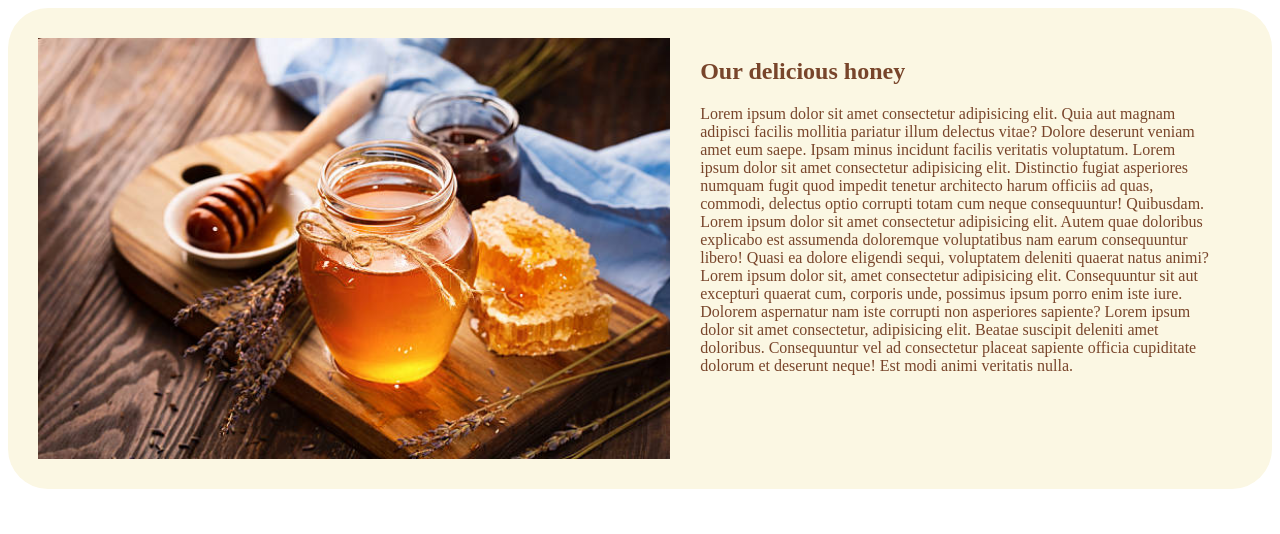
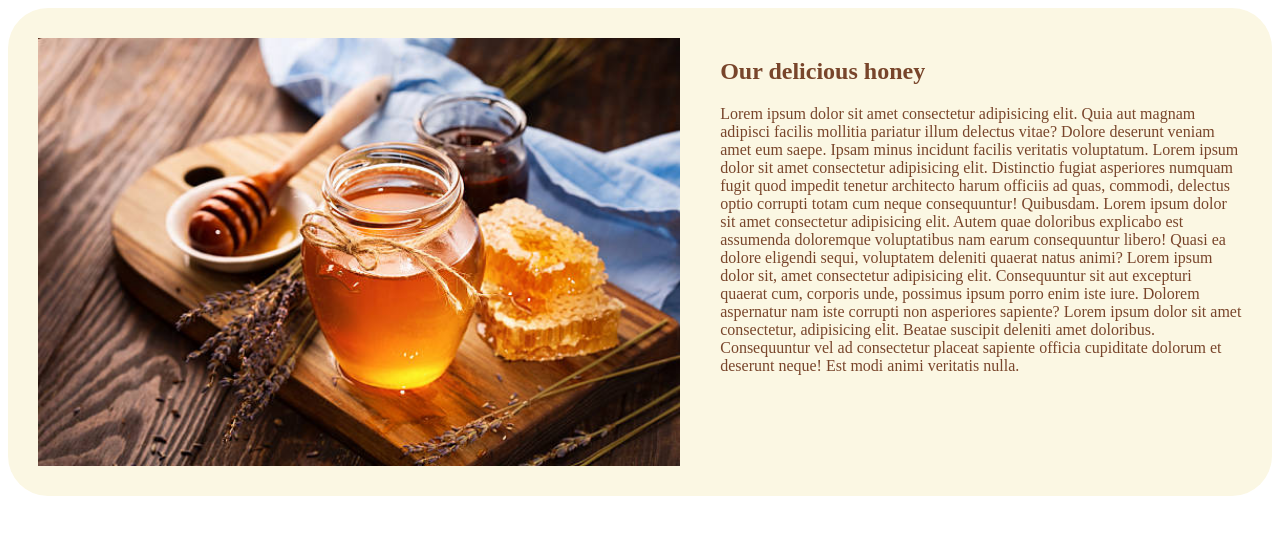
Before and after one commit to ginevratesta/M3_Exercise_W1D4, a plain HTML site: page index3.html in a window 1280 px wide. Drawn offline with Linux system fonts and the light colour scheme.

Commit message:
last commit

```diff
--- a/style3.css
+++ b/style3.css
@@ -7,8 +7,8 @@ body {
   }
 
   .container {
-    flex: 1 1 100%;
     flex-wrap: wrap-reverse;
+    gap: 40px;
     border-radius: 40px;
     padding: 30px;
     background-color: #FBF7E3;
@@ -23,5 +23,5 @@ body {
 
   .article {
     flex: 1 1 40%;
-    padding-inline: 30px;
+    max-width: 100%;
   }
```
